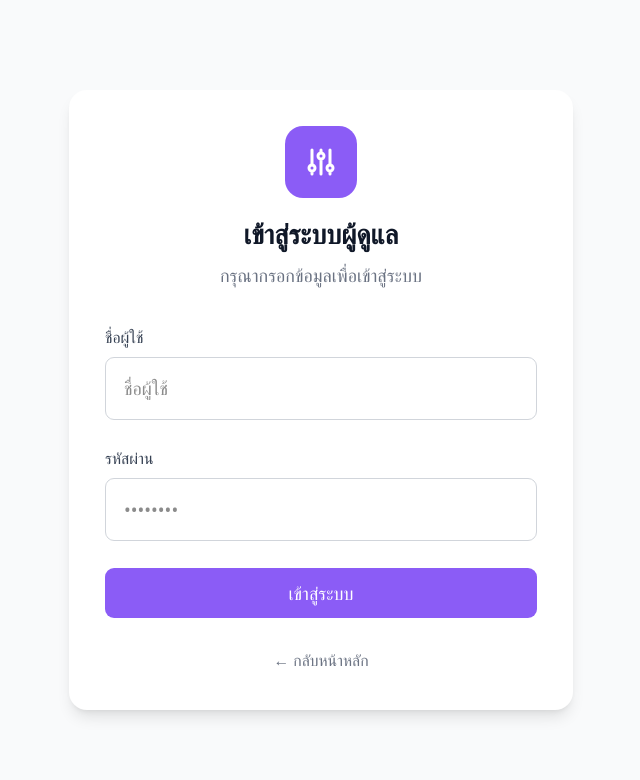
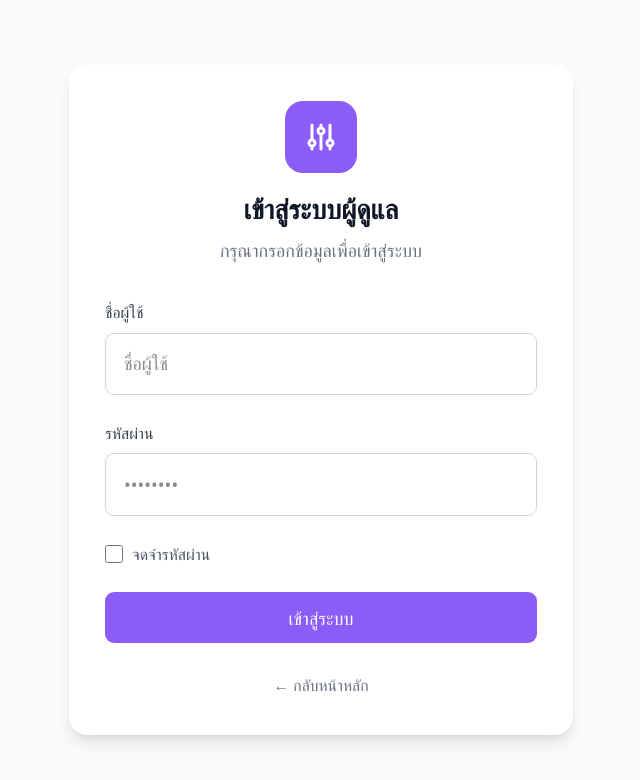
Before and after one commit to neverliken2/SangKorn, a Next.js app: page /admin in a window 1280 px wide. Shown: the top 780 px of the page, without its empty margins (319-959 px from the left). Built offline with nearby package versions, Linux system fonts and the light colour scheme; no server answers.

Commit message:
Add remember password feature for admin login

```diff
--- a/app/admin/page.tsx
+++ b/app/admin/page.tsx
@@ -3,6 +3,8 @@
 import { useState, useEffect } from "react";
 import { useRouter } from "next/navigation";
 import { adminLogin, saveAdminSession, isAdminLoggedIn } from "@/lib/auth";
+
+const REMEMBER_KEY = "admin_remember_credentials";
 
 export default function AdminLoginPage() {
   const router = useRouter();
@@ -11,12 +13,25 @@
   const [error, setError] = useState("");
   const [isLoading, setIsLoading] = useState(false);
   const [checkingAuth, setCheckingAuth] = useState(true);
+  const [rememberMe, setRememberMe] = useState(false);
 
   useEffect(() => {
     // Check if already logged in
     if (isAdminLoggedIn()) {
       router.replace("/admin/dashboard");
     } else {
+      // Load saved credentials
+      try {
+        const saved = localStorage.getItem(REMEMBER_KEY);
+        if (saved) {
+          const { email: savedEmail, password: savedPassword } = JSON.parse(saved);
+          setEmail(savedEmail || "");
+          setPassword(savedPassword || "");
+          setRememberMe(true);
+        }
+      } catch {
+        // Ignore parsing errors
+      }
       setCheckingAuth(false);
     }
   }, [router]);
@@ -30,6 +45,12 @@
       const result = await adminLogin(email, password);
 
       if (result.success && result.admin) {
+        // Save or clear remembered credentials
+        if (rememberMe) {
+          localStorage.setItem(REMEMBER_KEY, JSON.stringify({ email, password }));
+        } else {
+          localStorage.removeItem(REMEMBER_KEY);
+        }
         saveAdminSession(result.admin);
         router.push("/admin/dashboard");
       } else {
@@ -101,6 +122,19 @@
               />
             </div>
 
+            <div className="flex items-center">
+              <input
+                type="checkbox"
+                id="rememberMe"
+                checked={rememberMe}
+                onChange={(e) => setRememberMe(e.target.checked)}
+                className="h-4 w-4 text-primary border-gray-300 rounded focus:ring-primary"
+              />
+              <label htmlFor="rememberMe" className="ml-2 text-sm text-gray-600">
+                จดจำรหัสผ่าน
+              </label>
+            </div>
+
             <button
               type="submit"
               disabled={isLoading}
```
